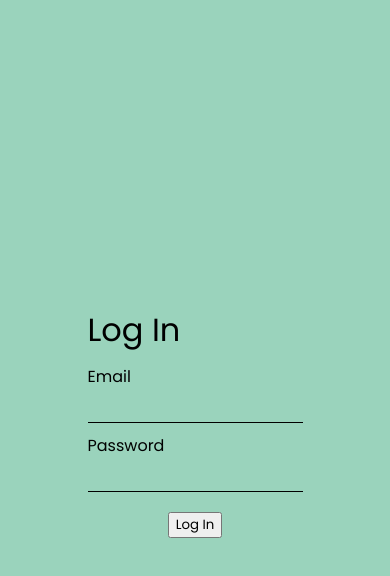
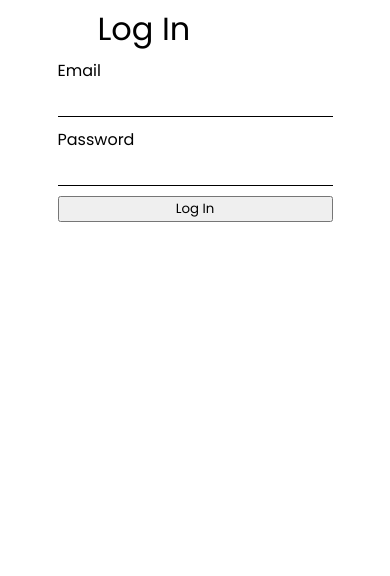
Before and after one commit to Im-Stevemmmmm/kirfley-frontend, a Next.js app: page /login in a window 390 px wide. Shown: the top 576 px of the page. Built offline with nearby package versions, Linux system fonts and the light colour scheme.

Commit message:
Moved login and sign up to the home page

```diff
--- a/pages/login.tsx
+++ b/pages/login.tsx
@@ -6,9 +6,8 @@ import {
   AuthenticateUserQuery,
   AuthenticateUserQueryVariables,
 } from '../generated/graphql-types';
-import styles from '../styles/authentication.module.css';
+import styles from '../styles/auth-forms.module.css';
 import formatError from '../utils/auth-format-error';
-import { UserResponse } from '../utils/gqlentities';
 
 const Login = () => {
   const client = useApolloClient();
--- /dev/null
+++ b/styles/auth-forms.module.css
@@ -0,0 +1,24 @@
+#root {
+  display: flex;
+  justify-content: center;
+  align-items: center;
+  height: 100%;
+}
+
+#root form {
+  display: flex;
+  flex-direction: column;
+  justify-content: center;
+}
+
+#title {
+  margin-bottom: 25px;
+}
+
+#submitButton {
+  margin: 20px 0;
+}
+
+.error {
+  color: red;
+}
--- a/styles/authentication.module.css
+++ /dev/null
@@ -1,69 +0,0 @@
-#root {
-  display: flex;
-  justify-content: center;
-  align-items: center;
-  height: 100vh;
-}
-
-#leftColumn,
-#rightColumn {
-  float: left;
-  background-color: white;
-  width: 50%;
-  height: 100%;
-}
-
-#leftColumn {
-  display: flex;
-  align-items: center;
-  background-color: #9ad3bc;
-  overflow-y: auto;
-}
-
-#rightColumn {
-  background-image: url('/cards.svg');
-  background-color: #f3eac2;
-}
-
-#leftColumn h1 {
-  margin: 10px 0;
-}
-
-#leftColumn form {
-  position: relative;
-  display: inline-flex;
-  flex-direction: column;
-  margin: 0 25%;
-  width: 215px;
-}
-
-#leftColumn form span {
-  color: red;
-}
-
-#leftColumn form button {
-  margin: 10px auto;
-}
-
-@media screen and (max-width: 850px) {
-  #leftColumn {
-    display: flex;
-    justify-content: center;
-    width: 100%;
-    z-index: 0;
-  }
-
-  #rightColumn {
-    display: none;
-  }
-
-  /*
-  #background {
-    position: absolute;
-    background-image: url('/cards.svg');
-    filter: blur(8px);
-    width: 100%;
-    height: 100%;
-    z-index: -1;
-  } */
-}
```
Also changed, not shown: components/login-form.tsx (added, +89 -0 lines), pages/index.tsx (+8 -9 lines), pages/signup.tsx (+4 -6 lines), styles/index.module.css (+5 -4 lines).
